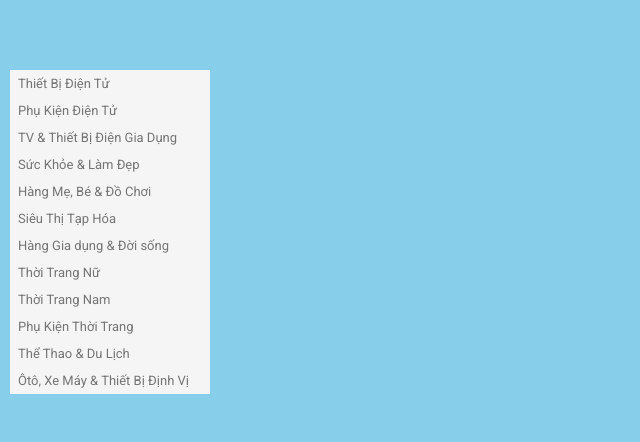
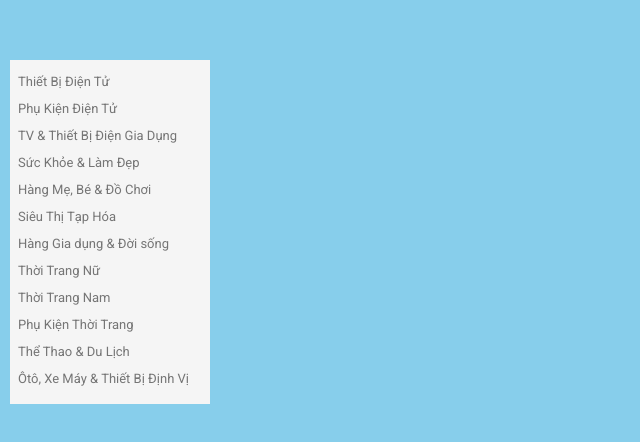
Before and after one commit to Ancisy/Ancisy.github.io, a plain HTML site: page Web_Day05_Exercise/index.html in a window 1280 px wide. Shown: the part 168-610 px from the top of the page, without its empty margins (0-640 px from the left). Drawn offline with Linux system fonts and the light colour scheme.

Commit message:
Update Bài Tập Ngày 4 và 5

```diff
--- a/Web_Day05_Exercise/style.css
+++ b/Web_Day05_Exercise/style.css
@@ -23,6 +23,12 @@ ul {
     width: 200px;
     margin-left: 10px;
     position: relative;
+
+}
+/* Căn cho đẹp */
+.menu, .sub-menu, .sub-sub-menu{
+    padding-top:8px;
+    padding-bottom:12px;
 }
 
 /* Menu Item */
@@ -35,6 +41,7 @@ ul {
     display: flex;
     justify-content: space-between;
     cursor: pointer;
+
 }
 
 .menu-item p .icon {
```
